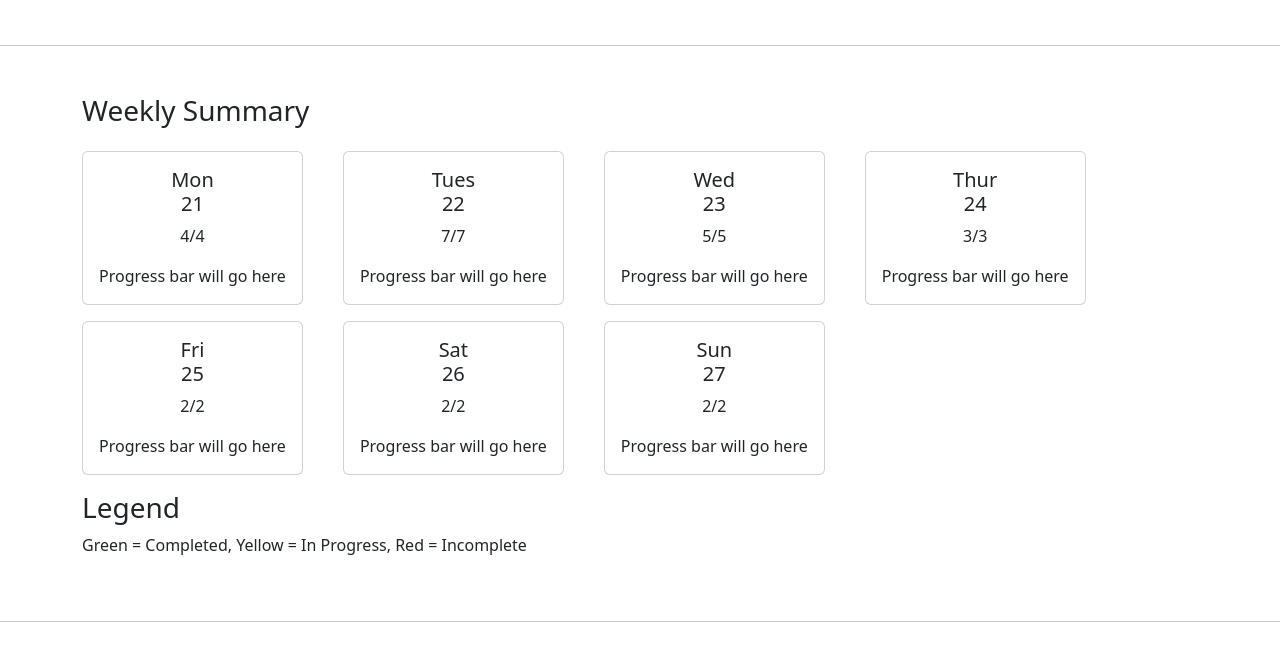
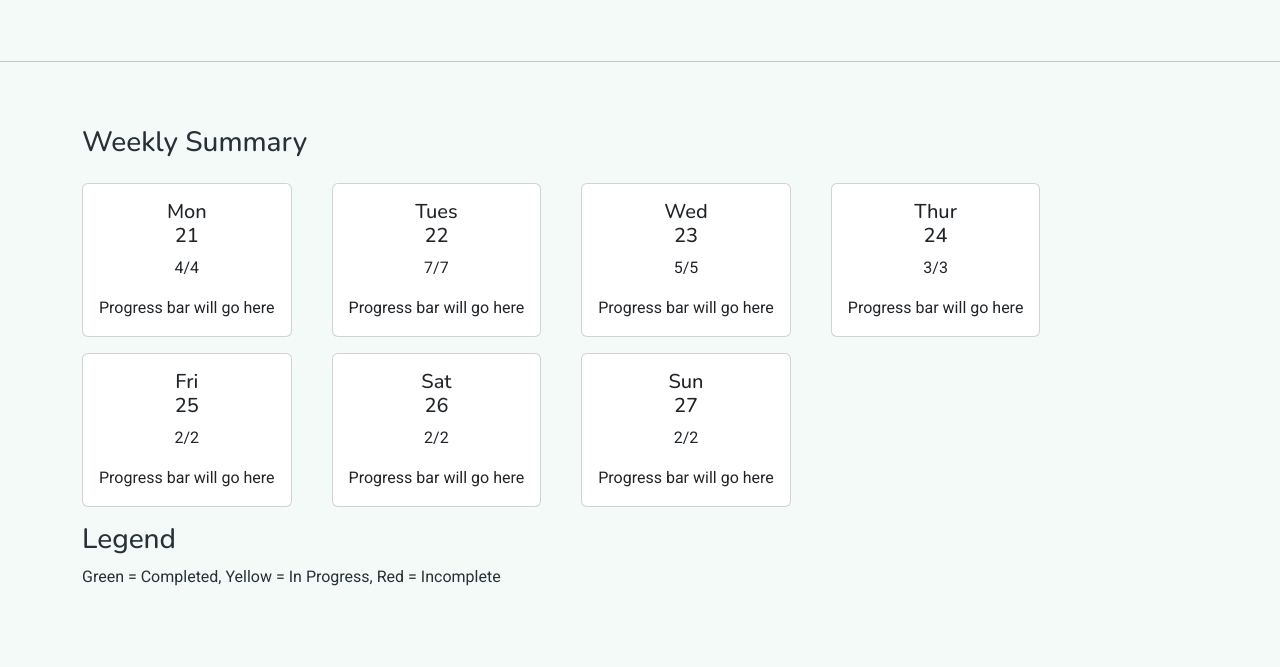
Before and after one commit to ShaneTaylor-IT/MSP2, a plain HTML site: page home.html in a window 1280 px wide. Shown: the part 629-1296 px from the top of the page. Drawn offline with nearby package versions, Linux system fonts and the light colour scheme.

Commit message:
Added CSS for font and background colour. Experimenting with alternate colour pallets before final commitment to colours.

```diff
--- a/assets/css/style.css
+++ b/assets/css/style.css
@@ -20,6 +20,17 @@
 
 body {
     padding-top: 70px; /* Adjust this value based on the height of your navbar */
+}
+
+/* Adding font styles to the body and headings */
+body {
+    font-family: var(--primary-font);
+    background-color: var(--main-background-color);
+    color: var(--main-text-color);
+}
+
+h1, h2, h3, h4, h5, h6 {
+    font-family: var(--secondary-font);
 }
 
 /* Colours for tests. To be removed later */
--- a/home.html
+++ b/home.html
@@ -22,7 +22,7 @@
 
 </head>
 
-<body class="d-flex flex-column min-vh-100">
+<body>
     <!-- Navigation bar -->
     <nav class="navbar navbar-expand-lg fixed-top bg-body-tertiary">
         <div class="container-fluid">
@@ -65,7 +65,7 @@
     </header>
 
     <!-- Main content -->
-    <main>
+    <main class="d-flex flex-column min-vh-100">
         <div class="container my-5">
             <div class="row">
                 <div class="col-md-6">
```
Also changed, not shown: add-chore.html (+1 -3 lines), members.html (+1 -1 lines).
